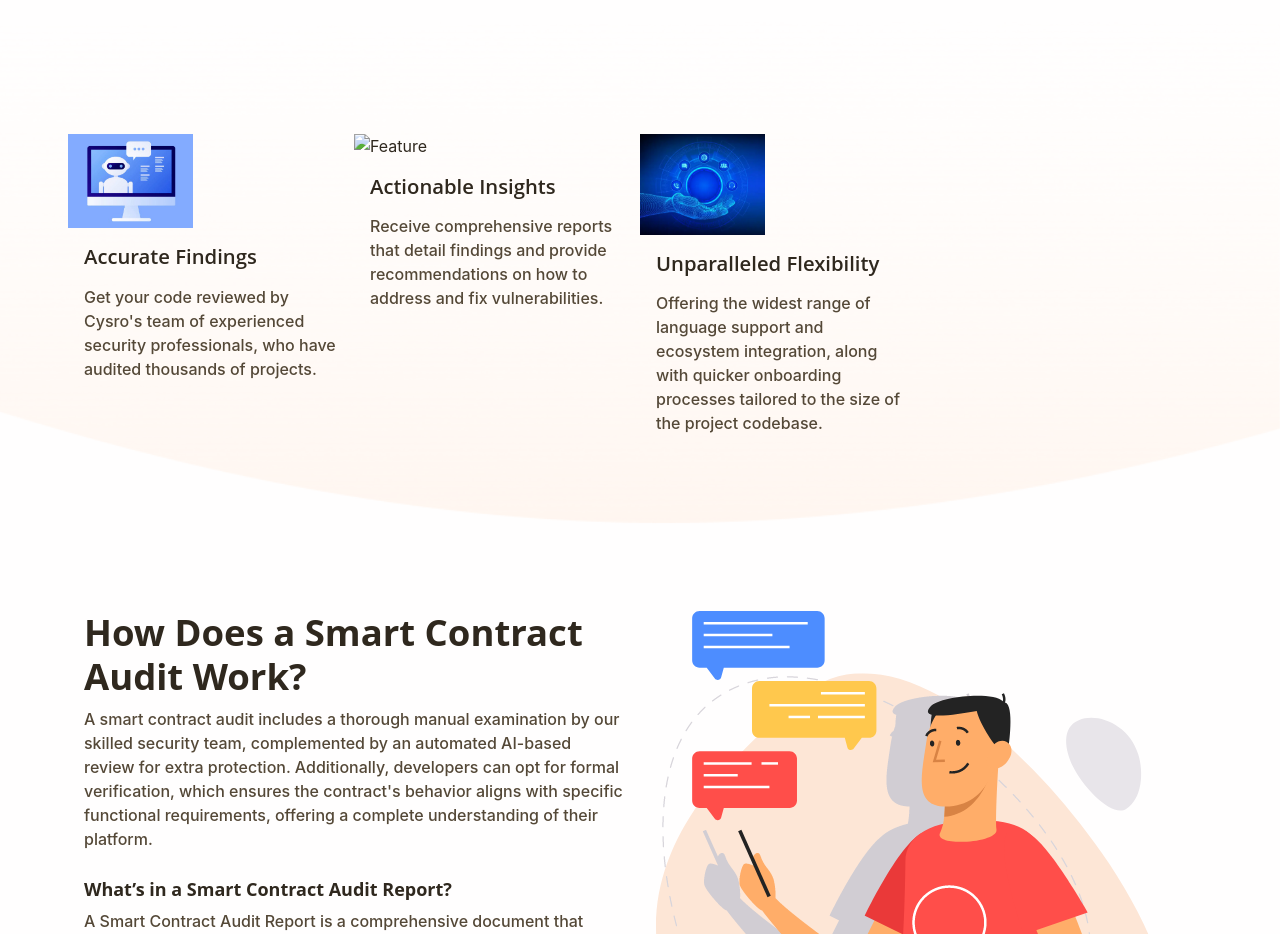
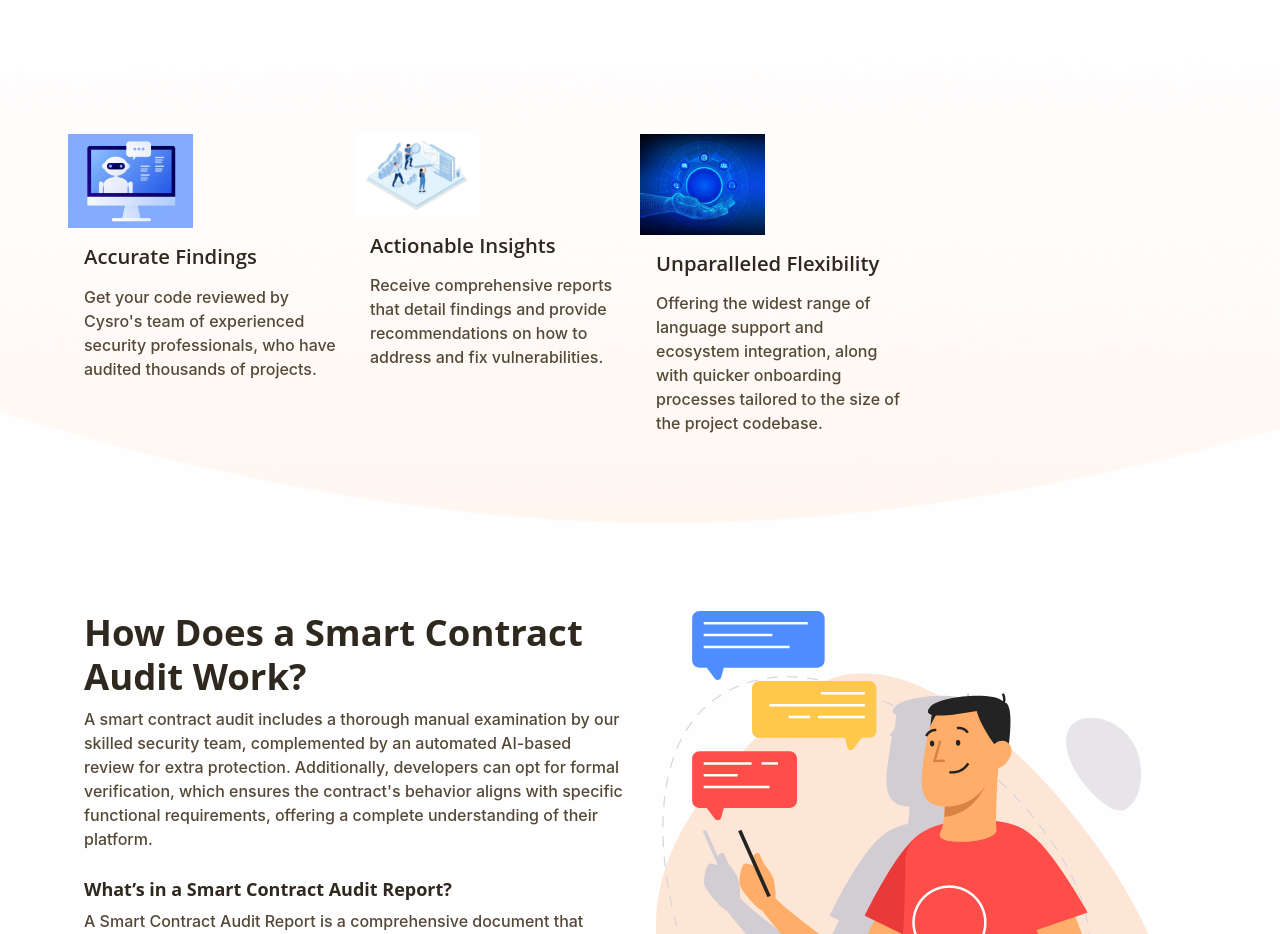
Before and after one commit to Rajdeep-chauhan/Cysro-project, a website: page public/index-1-1.html in a window 1280 px wide. Shown: the part 780-1714 px from the top of the page. Drawn offline with Linux system fonts and the light colour scheme.

Commit message:
Update index-1-1.html

```diff
--- a/public/index-1-1.html
+++ b/public/index-1-1.html
@@ -80,7 +80,7 @@
               <h4 class="mb-3">Accurate Findings</h4>
               <p class="mb-0 fw-medium text-secondary">Get your code reviewed by Cysro's team of experienced security professionals, who have audited thousands of projects.</p>
             </div>
-            <div class="col-lg-3 col-sm-6 mb-2"> <img class="mb-3 ms-n3" src="assets/img/category/icon3.png" width="125" alt="Feature" />
+            <div class="col-lg-3 col-sm-6 mb-2"> <img class="mb-3 ms-n3" src="assets/img/category/icon2.png" width="125" alt="Feature" />
               <h4 class="mb-3">Actionable Insights</h4>
               <p class="mb-0 fw-medium text-secondary">Receive comprehensive reports that detail findings and provide recommendations on how to address and fix vulnerabilities.</p>
             </div>
```
